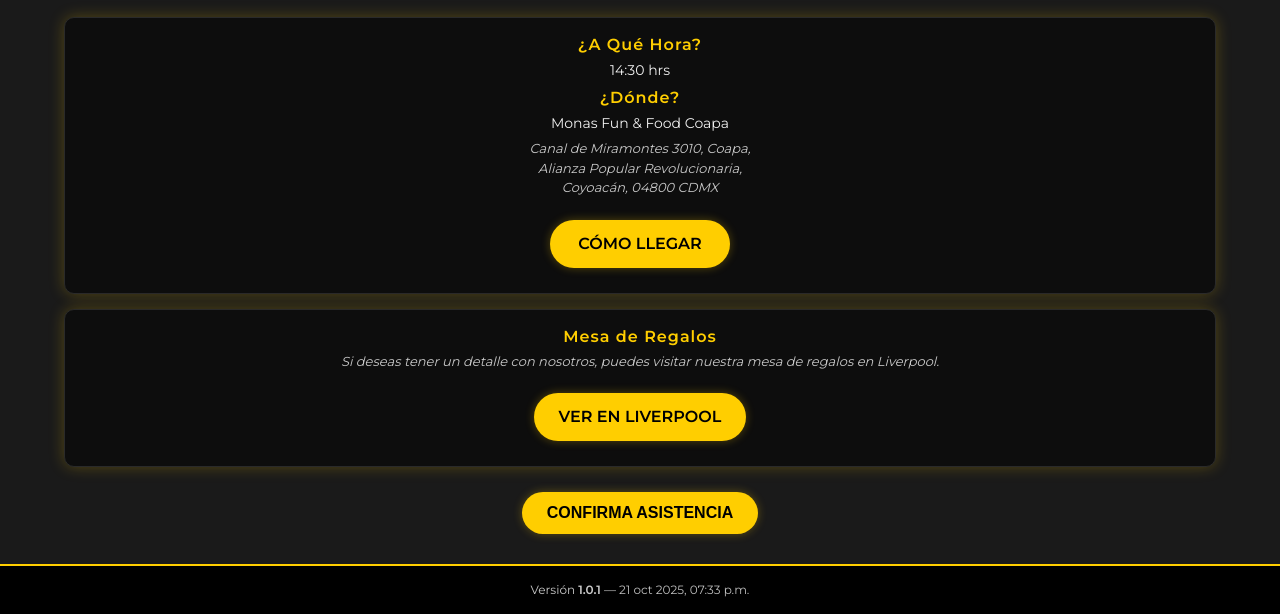
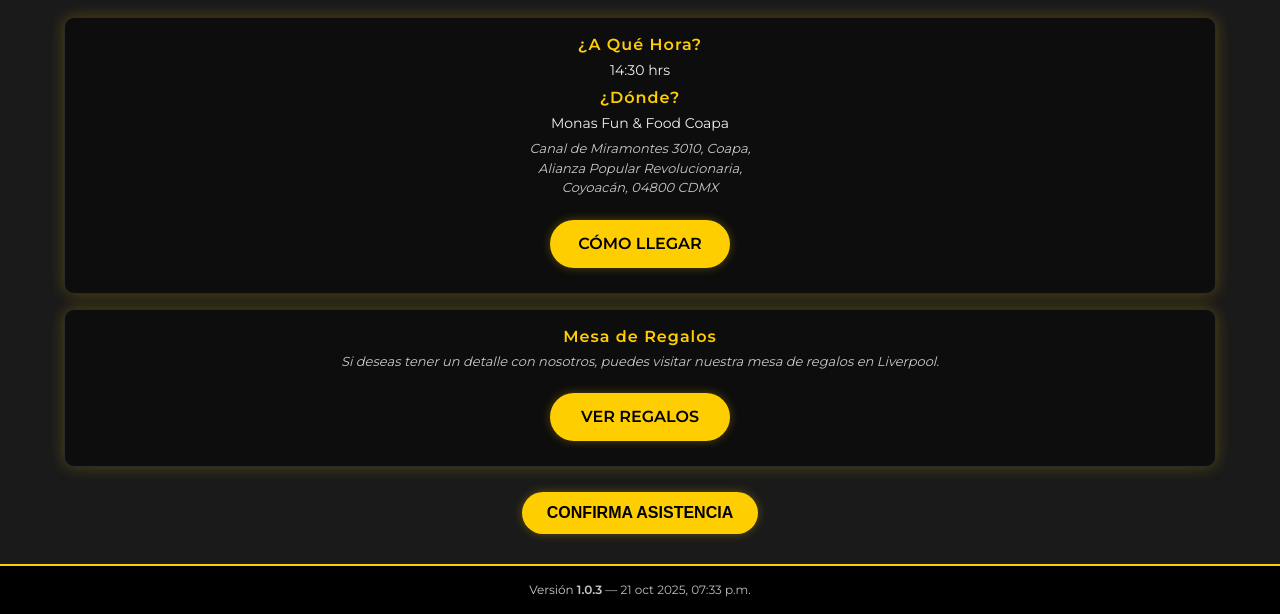
Before and after one commit to JulianYEliasFEST/invitacion-JulianYEliasFEST, a plain HTML site: page index.html in a window 1280 px wide. Shown: the part 471-1085 px from the top of the page. Drawn offline with Linux system fonts and the light colour scheme.

```diff
--- a/index.html
+++ b/index.html
@@ -264,7 +264,7 @@
     <div class="event-card">
       <div class="event-type">Mesa de Regalos</div>
       <div class="event-location">Si deseas tener un detalle con nosotros, puedes visitar nuestra mesa de regalos en Liverpool.</div>
-      <a class="map-button" href="https://mesaderegalos.liverpool.com.mx/milistaderegalos/51780014" target="_blank" rel="noopener noreferrer">Ver en Liverpool</a>
+      <a class="map-button" href="https://mesaderegalos.liverpool.com.mx/milistaderegalos/51780014" target="_blank" rel="noopener noreferrer">Ver Regalos</a>
     </div>
     <button class="confirm-button" id="openRsvpBtn">Confirma asistencia</button>
   </div>
@@ -430,7 +430,7 @@
 
   <!-- Footer dinámico -->
   <footer id="siteFooter">
-    Versión <strong>1.0.1</strong> —
+    Versión <strong>1.0.3</strong> —
     <time id="versionDate" style="font-size:12px;color:#bdbdbd;"></time>
   </footer>
 
```
